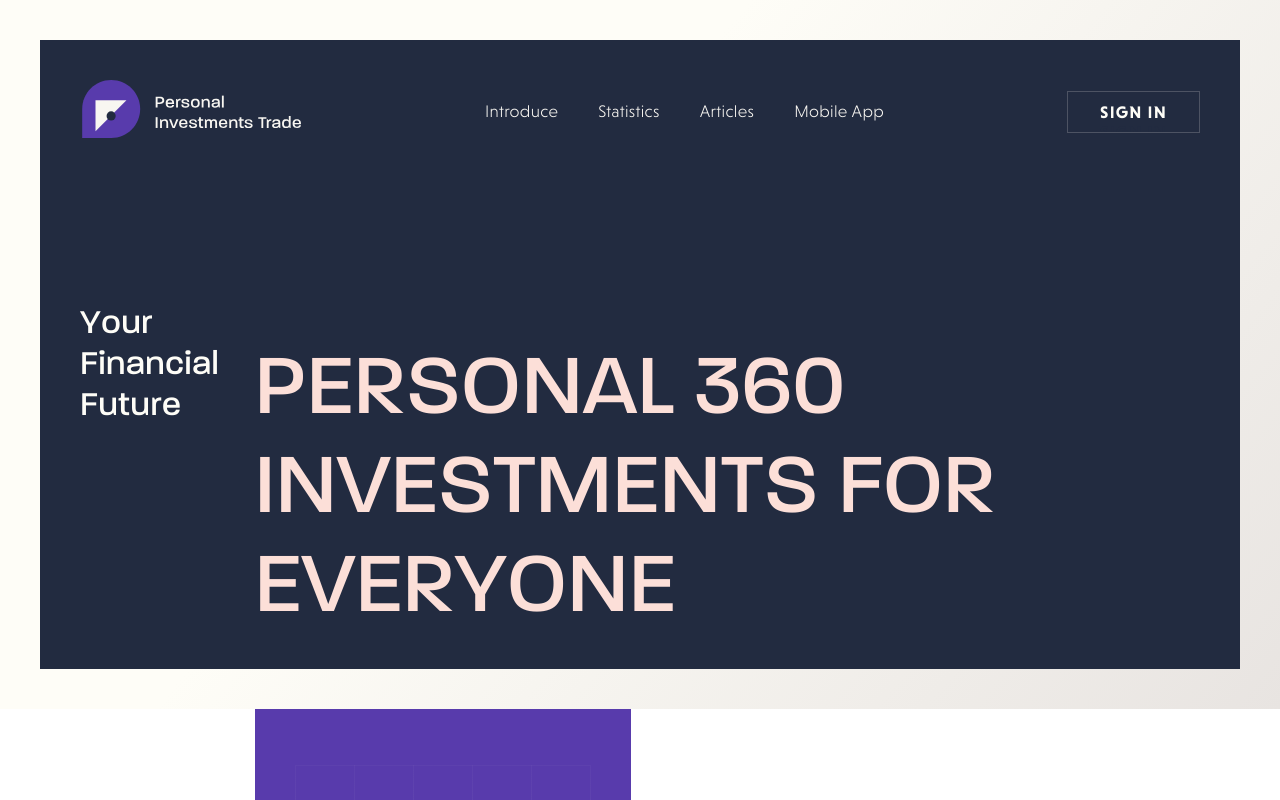
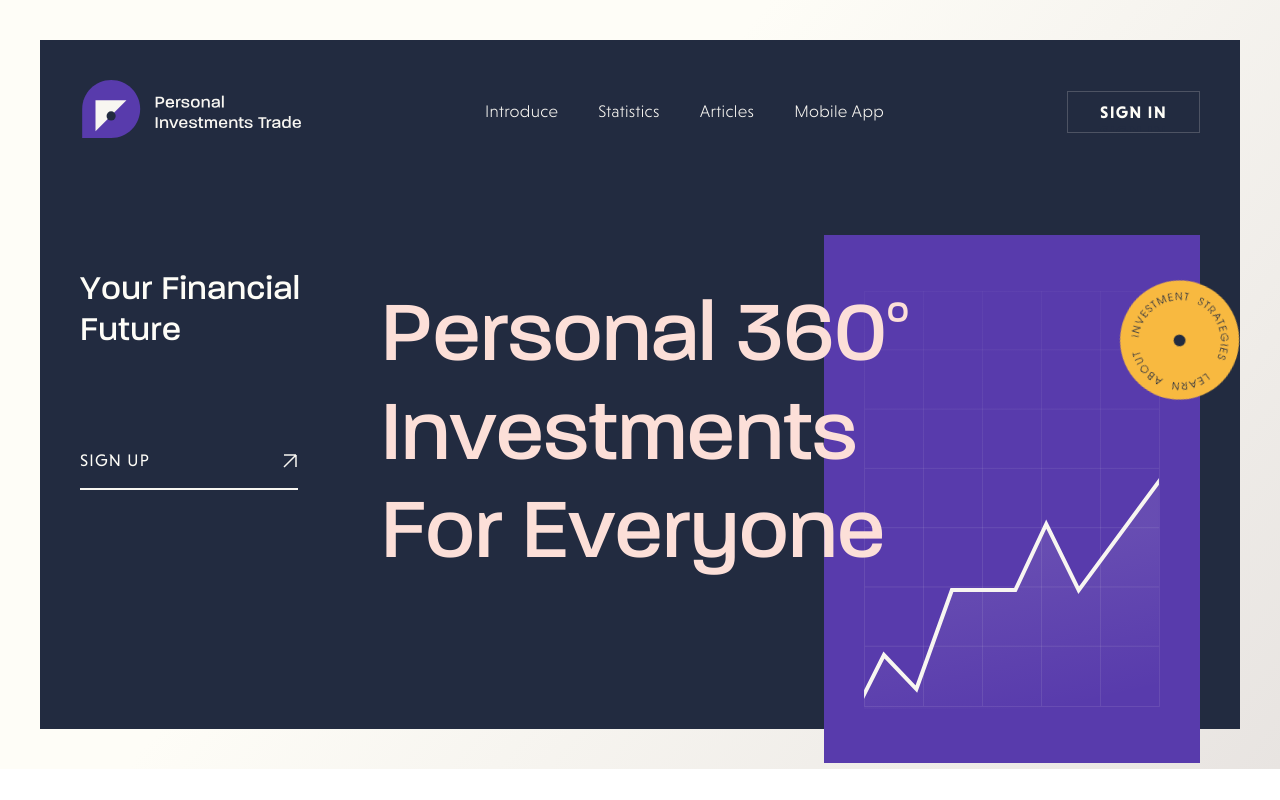
Before and after one commit to keeeparis/portfolio-3, a React (Vite) app: page / in a window 1280 px wide. Shown: the top 800 px of the page. Built offline with nearby package versions, Linux system fonts and the light colour scheme; the HTML template or start-up script is replaced by a standard one.

Commit message:
first page finish

```diff
--- a/src/App.tsx
+++ b/src/App.tsx
@@ -1,10 +1,7 @@
-import { useState } from 'react'
 import Header from './containers/Header/Header'
 import Main from './containers/Main/Main'
 
 function App() {
-    const [count, setCount] = useState(0)
-
     return (
         <>
             <Header />
--- a/src/containers/Main/Main.tsx
+++ b/src/containers/Main/Main.tsx
@@ -2,6 +2,7 @@ import { Inner } from '../Header/styles'
 import * as M from './styles'
 import graphIcon from '../../media/graph_invest-bg.svg'
 import lineIcon from '../../media/hero_graph-line.svg'
+import spinIcon from '../../media/circle-txt_learn.svg'
 
 const Main = () => {
     return (
@@ -10,16 +11,25 @@ const Main = () => {
                 <M.IntroBackground />
                 <Inner>
                     <M.Container>
-                        <M.Column>
+                        <M.ColumnOne>
                             <M.H3>Your financial future</M.H3>
-                        </M.Column>
-                        <M.Column>
-                            <M.H1>Personal 360 investments for everyone</M.H1>
+                            <M.SignUp>
+                                <M.SignUpInput type="text" placeholder='Sign Up'/>
+                                <M.SignUpButton href='#'></M.SignUpButton>
+                            </M.SignUp>
+                        </M.ColumnOne>
+                        <M.ColumnTwo>
+                            <M.HeadersWrap>
+                                <M.H1>Personal 360<span>&deg;</span></M.H1>
+                                <M.H1>investments</M.H1>
+                                <M.H1>for everyone</M.H1>
+                            </M.HeadersWrap>
                             <M.GraphWrap>
                                 <img src={graphIcon} alt="" />
                                 <img src={lineIcon} alt="" />
+                                <img src={spinIcon} alt="" />
                             </M.GraphWrap>
-                        </M.Column>
+                        </M.ColumnTwo>
                     </M.Container>
                 </Inner>
             </M.Intro>
--- a/src/containers/Main/styles.ts
+++ b/src/containers/Main/styles.ts
@@ -1,4 +1,5 @@
-import styled from "styled-components";
+import styled, { keyframes } from "styled-components";
+import arrowIcon from '../../media/arrow-input.svg'
 
 export const Main = styled.main`
     background-image: linear-gradient(130deg, #fefdf7 40%, #e8e4e1);
@@ -26,8 +27,15 @@ export const Container = styled.div`
     display: flex;
     justify-content: space-between;
 `
-export const Column = styled.div`
-    position: relative;
+export const ColumnOne = styled.div`
+    flex-basis: 250px;
+`
+export const ColumnTwo = styled.div`
+    display: flex;
+`
+export const HeadersWrap = styled.div`
+    z-index: 1;
+    margin-right: -85px;
 `
 export const H3 = styled.h3`
     text-transform: capitalize;
@@ -36,13 +44,96 @@ export const H3 = styled.h3`
     font-weight: 500;
     letter-spacing: 0.02em;
 `
+export const SignUp = styled.form`
+    margin-top: 80px;
+    width: 210px;
+    position: relative;
+`
+export const SignUpInput = styled.input`
+    outline: none;
+    width: 100%;
+    height: 40px;
+    margin-bottom: 0px;
+    padding: 8px 8px 8px 0;
+    border-style: solid;
+    border-width: 0px 0px 2px;
+    border-color: #000 #000 #f8f6f1;
+    border-radius: 0px;
+    background-color: transparent;
+    font-family: niveau-grotesk, sans-serif;
+    color: #fefdf7;
+    font-size: 17px;
+    font-weight: 400;
+    letter-spacing: 0.07em;
+    text-transform: uppercase;
+
+    &::placeholder {
+        transition-duration: .3s;
+        color: currentColor;
+    }
+
+    &:focus::placeholder {
+        transition-duration: .3s;
+        color: transparent;
+    }
+`
+export const SignUpButton = styled.a`
+    position: absolute;
+    top: 0px;
+    right: 0px;
+    bottom: 0px;
+    z-index: 1;
+    display: block;
+    width: 40px;
+    margin-right: -20px;
+    background-image: url(${arrowIcon});
+    background-position: 50% 50%;
+    background-size: auto;
+    background-repeat: no-repeat;
+    transition-duration: 0.2s;
+
+    &:hover {
+        transition-duration: 0.2s;
+        top: -10px;
+        right: -5px;
+    }
+`
 export const H1 = styled.h1`
-    text-transform: uppercase;
+    text-transform: capitalize;
     font-size: 86px;
     line-height: 1.15em;
     font-weight: 500;
     color: #fcdfd8;
+    span {
+        font-size: 0.5em;
+        vertical-align: super;
+    }
 `
+
+const spin = keyframes`
+    from {
+        transform: rotate(0deg);
+    }
+    to {
+        transform: rotate(360deg);
+    }
+`
+
 export const GraphWrap = styled.div`
-    position: absolute;
+    position: relative;
+
+    img:nth-child(1) {
+        margin-top: -35px;
+    }
+    img:nth-child(2) {
+        position: absolute;
+        bottom: 60px;
+        left: 40px;
+    }
+    img:nth-child(3) {
+        position: absolute;
+        top: 10px;
+        right: -40px;
+        animation: ${spin} infinite 10s linear;
+    }
 `
--- a/src/index.scss
+++ b/src/index.scss
@@ -1,9 +1,12 @@
 @import url('./media/font/stylesheet.css');
 @import url('./media/Paralucent/stylesheet.css');
 
-body {
+* {
     margin: 0;
     padding: 0;
+}
+
+body {
     font-family: 'paralucent';
 }
 
@@ -11,3 +14,17 @@ a {
     text-decoration: none;
     color: black;
 }
+
+::-webkit-scrollbar {
+    width: 10px;
+    height: 10px;
+}
+::-webkit-scrollbar-track {
+    background-color: white;
+}
+::-webkit-scrollbar-thumb {
+    background-color: #583bac;
+}
+::-webkit-scrollbar-button {
+    background-color: rgb(255, 197, 5);
+}
```
Also changed, not shown: src/media/arrow-input.svg (added).
